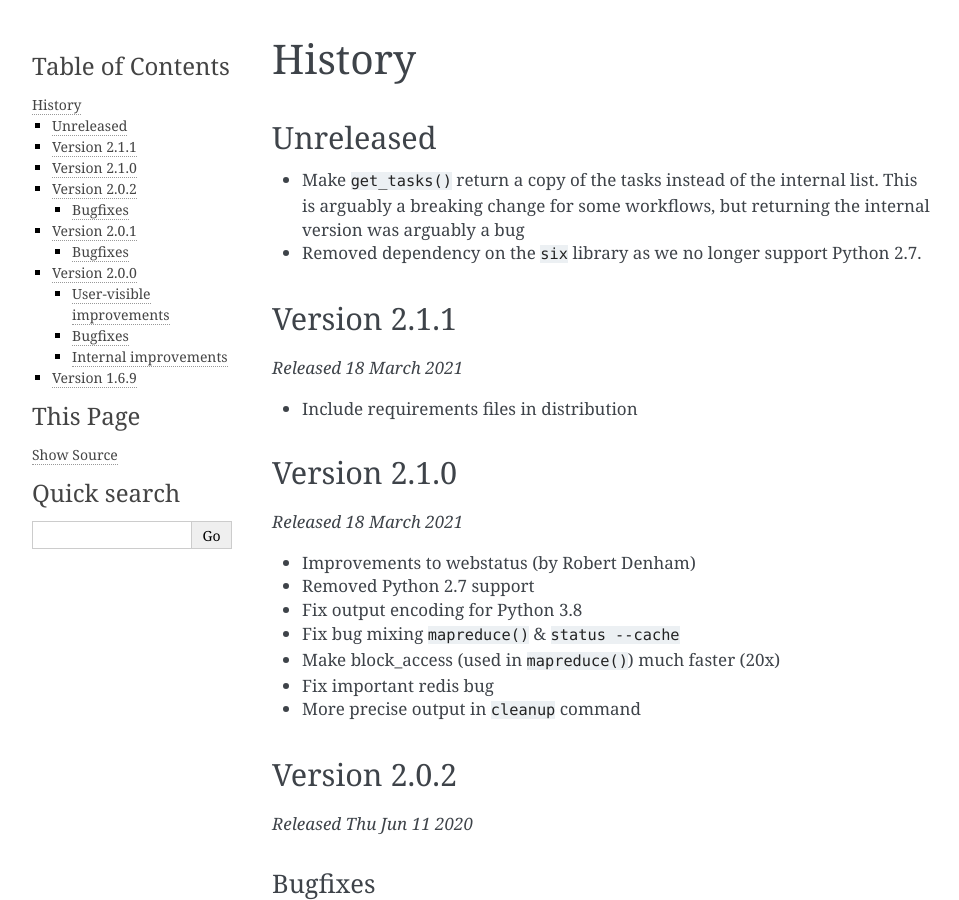
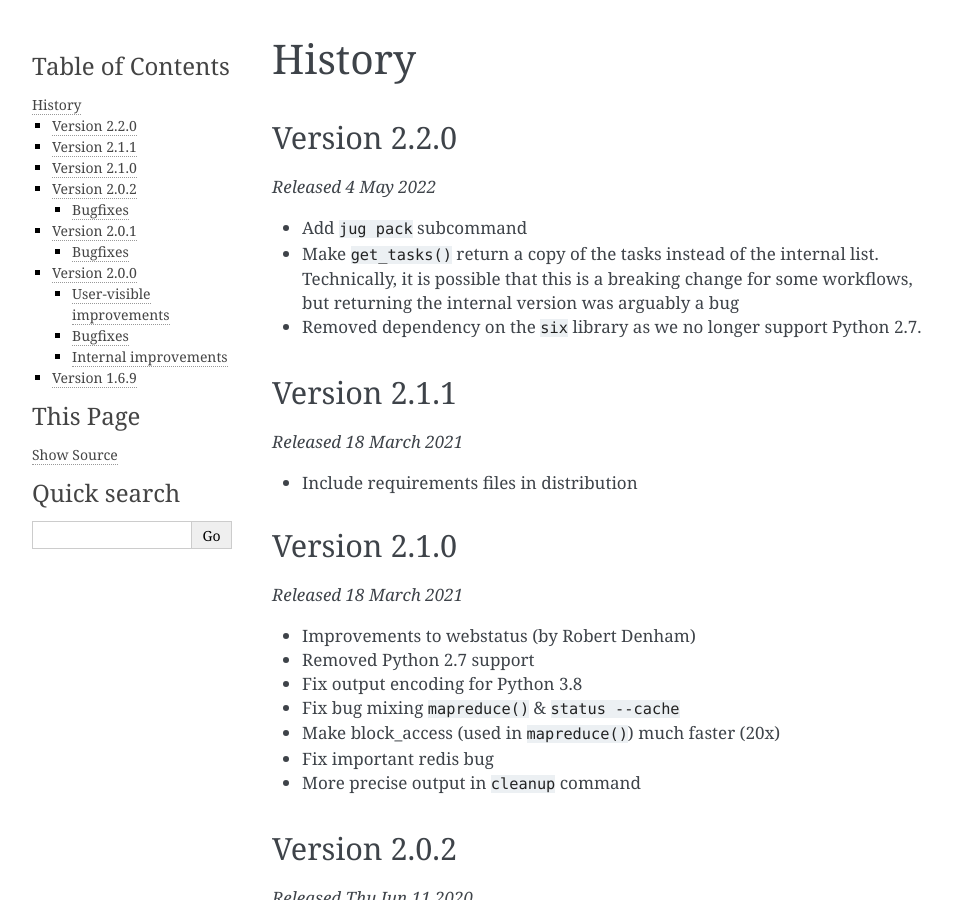
Before and after one commit to luispedro/jug, a Sphinx documentation site: the page built from docs/source/history.rst, in a window 1280 px wide and 900 px high. Shown: the whole window, without its empty margins (148-1107 px from the left). Built offline with Sphinx 7.4.7, drawn with Linux system fonts in a browser that asks for light colours; formulas are drawn with MathJax 3; the version number could not be read and is left out.

Commit message:
RLS Version 2.2.0
Big change is the introduction of the `jug pack` subcommand.

Full `ChangeLog`:
    * Add `jug pack` subcommand
    * Remove six dependency
    * Make get_tasks() return a copy of the tasks

```diff
--- a/README.rst
+++ b/README.rst
@@ -130,6 +130,12 @@ the `value` function::
 What's New
 ----------
 
+Version 2.2.0 (*3 May 2022*)
+
+- Add ``jug pack`` subcommand
+- Make ``get_tasks()`` return a copy of the tasks inside ``jug shell``
+- Remove ``six`` dependency
+
 Version 2.1.1 (*18 March 2021*)
 
 - Include requirements files in distribution
--- a/docs/source/history.rst
+++ b/docs/source/history.rst
@@ -2,12 +2,15 @@
 History
 =======
 
-Unreleased
-----------
+Version 2.2.0
+-------------
 
+*Released 4 May 2022*
+
+- Add ``jug pack`` subcommand
 - Make ``get_tasks()`` return a copy of the tasks instead of the internal list.
-  This is arguably a breaking change for some workflows, but returning the
-  internal version was arguably a bug
+  Technically, it is possible that this is a breaking change for some
+  workflows, but returning the internal version was arguably a bug
 - Removed dependency on the ``six`` library as we no longer support Python 2.7.
 
 Version 2.1.1
```
Also changed, not shown: 3 other files.
